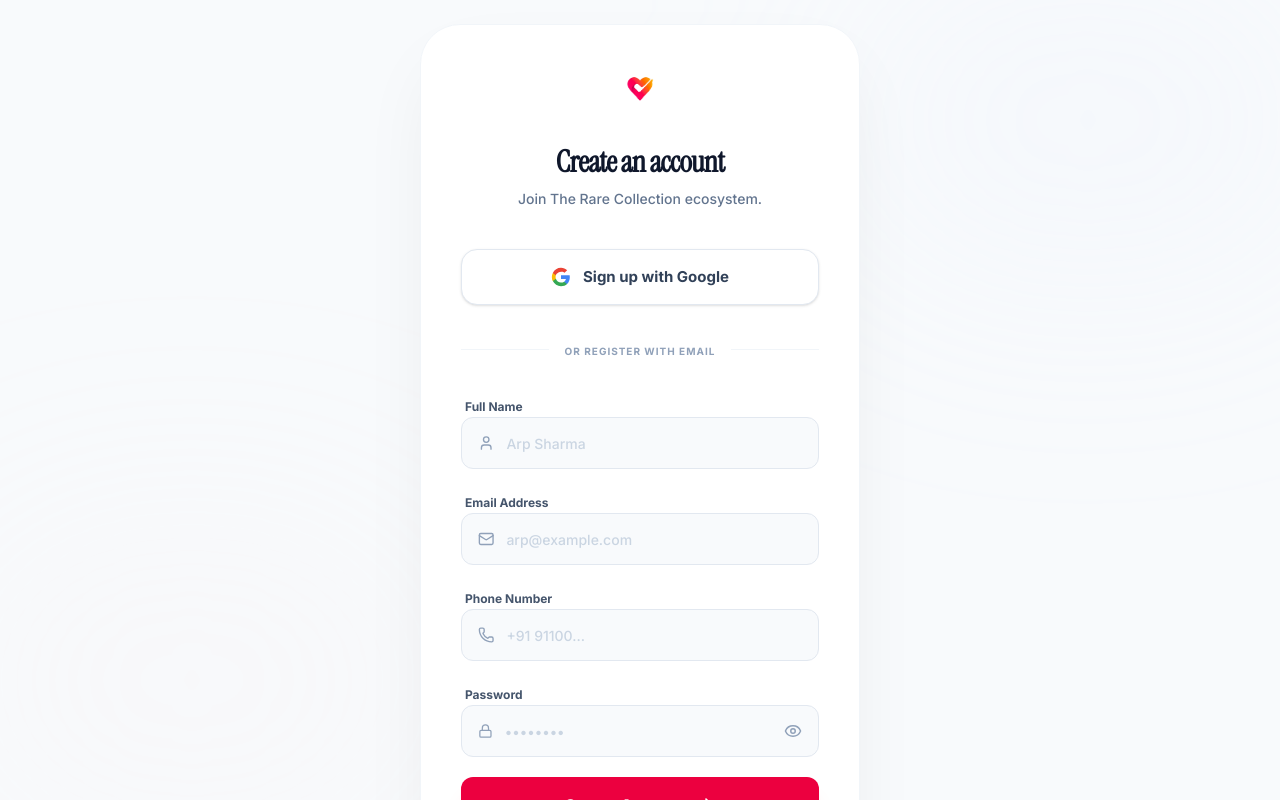
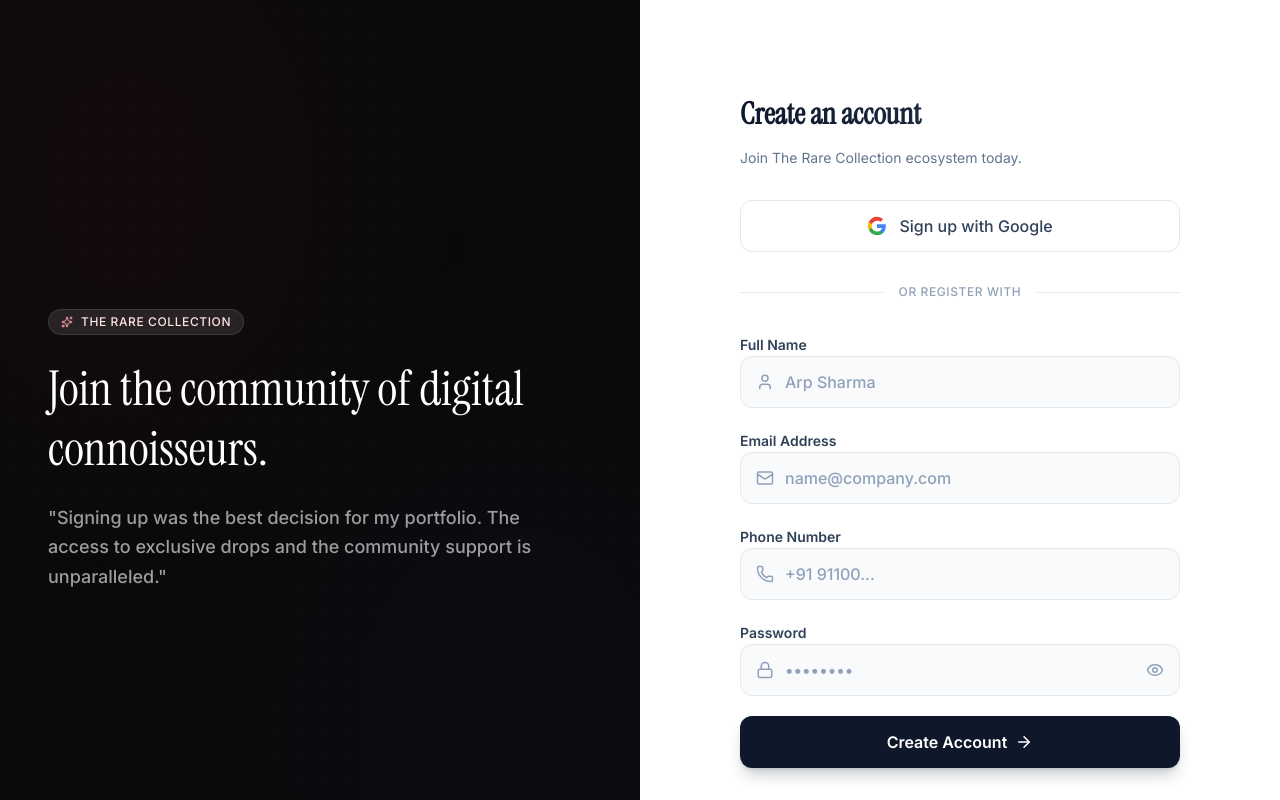
Before and after one commit to Sarthak4321/The-Rare-Collection, a Next.js app: page /auth/signup in a window 1280 px wide. Shown: the top 800 px of the page. Built offline with nearby package versions, Linux system fonts and the light colour scheme.

Commit message:
Redesign signup page with corporate split layout

```diff
--- a/src/app/auth/signup/page.tsx
+++ b/src/app/auth/signup/page.tsx
@@ -3,12 +3,16 @@
 import React, { useState } from "react";
 import { motion } from "framer-motion";
 import Link from "next/link";
-import { Mail, Lock, Eye, EyeOff, User, ArrowRight, ShieldCheck, Phone, Users, ChevronDown } from "lucide-react";
+import { Mail, Lock, Eye, EyeOff, ArrowRight, Loader2, Sparkles, User, Phone } from "lucide-react";
 import Logo from "../../../components/Logo";
 
 export default function SignupPage() {
     const [showPassword, setShowPassword] = useState(false);
     const [isLoading, setIsLoading] = useState(false);
+    const [name, setName] = useState("");
+    const [email, setEmail] = useState("");
+    const [phone, setPhone] = useState("");
+    const [password, setPassword] = useState("");
 
     const handleSubmit = async (e: React.FormEvent) => {
         e.preventDefault();
@@ -17,144 +21,197 @@
     };
 
     return (
-        <div className="min-h-screen w-full flex flex-col items-center justify-center bg-[#F8FAFC] p-6 selection:bg-rose-100 selection:text-rose-900">
-            {/* Background Decorations */}
-            <div className="fixed inset-0 pointer-events-none overflow-hidden">
-                <div className="absolute top-[-5%] right-[-5%] w-[40%] h-[40%] bg-blue-100/10 blur-[120px] rounded-full" />
-                <div className="absolute bottom-[-5%] left-[-5%] w-[40%] h-[40%] bg-rose-100/10 blur-[120px] rounded-full" />
+        <div className="min-h-screen w-full flex bg-[#FAFAFA]">
+            {/* Left Column - Brand & Visual */}
+            <div className="hidden lg:flex w-1/2 relative bg-[#0A0A0A] overflow-hidden flex-col justify-between p-12 text-white">
+                {/* Abstract Background patterns */}
+                <div className="absolute inset-0 opacity-20">
+                    <div className="absolute top-[-10%] left-[-10%] w-[60%] h-[60%] bg-rose-500/20 blur-[120px] rounded-full" />
+                    <div className="absolute bottom-[-10%] right-[-10%] w-[60%] h-[60%] bg-blue-600/20 blur-[120px] rounded-full" />
+                    <div className="absolute top-1/2 left-1/2 -translate-x-1/2 -translate-y-1/2 w-full h-full bg-[radial-gradient(circle_at_center,rgba(255,255,255,0.03)_1px,transparent_1px)] bg-[length:24px_24px]" />
                 </div>
 
-            <motion.div
-                initial={{ opacity: 0, scale: 0.95, y: 20 }}
-                animate={{ opacity: 1, scale: 1, y: 0 }}
-                transition={{ duration: 0.4, ease: [0.23, 1, 0.32, 1] }}
-                className="relative z-10 w-full max-w-[440px]"
-            >
-                <div className="bg-white rounded-[2.5rem] p-8 md:p-10 shadow-[0_32px_80px_-20px_rgba(0,0,0,0.08)] border border-slate-100">
-                    {/* Header */}
-                    <div className="text-center mb-10">
-                        <motion.div
-                            whileHover={{ scale: 1.05 }}
-                            transition={{ type: "spring", stiffness: 400, damping: 10 }}
-                            className="inline-block mb-6"
-                        >
-                            <Logo className="w-48 h-12" />
-                        </motion.div>
-                        <h1 className="text-2xl md:text-3xl font-extrabold text-slate-900 tracking-tight leading-tight">Create an account</h1>
-                        <p className="text-slate-500 font-medium text-sm mt-2">Join The Rare Collection ecosystem.</p>
+                <div className="relative z-10">
+                    <Logo className="w-40 h-auto invert brightness-200" />
                 </div>
 
-                    {/* Google Auth - Premium Look */}
-                    <button className="w-full flex items-center justify-center gap-3 py-4 px-4 border border-slate-200 rounded-2xl hover:bg-slate-50 transition-all font-bold text-slate-700 text-[15px] group bg-white shadow-sm hover:shadow-md mb-8">
-                        <svg className="w-5 h-5 group-hover:scale-110 transition-transform" viewBox="0 0 24 24">
+                <div className="relative z-10 max-w-lg">
+                    <motion.div
+                        initial={{ opacity: 0, y: 20 }}
+                        animate={{ opacity: 1, y: 0 }}
+                        transition={{ delay: 0.2, duration: 0.8 }}
+                    >
+                        <div className="flex items-center gap-2 mb-6 px-3 py-1 w-fit rounded-full bg-white/10 backdrop-blur-sm border border-white/10">
+                            <Sparkles className="w-3 h-3 text-rose-300" />
+                            <span className="text-xs font-medium text-rose-100 uppercase tracking-wider">The Rare Collection</span>
+                        </div>
+                        <h2 className="text-5xl font-serif font-light leading-tight mb-6">
+                            Join the community of digital connoisseurs.
+                        </h2>
+                        <p className="text-lg text-white/60 font-medium leading-relaxed">
+                            "Signing up was the best decision for my portfolio. The access to exclusive drops and the community support is unparalleled."
+                        </p>
+
+
+                    </motion.div>
+                </div>
+
+                <div className="relative z-10 text-xs text-white/30 flex justify-between">
+                    <p>© 2026 The Rare Collection</p>
+                    <div className="flex gap-4">
+                        <Link href="#" className="hover:text-white transition-colors">Privacy</Link>
+                        <Link href="#" className="hover:text-white transition-colors">Terms</Link>
+                    </div>
+                </div>
+            </div>
+
+            {/* Right Column - Signup Form */}
+            <div className="w-full lg:w-1/2 flex items-center justify-center p-6 sm:p-12 lg:p-24 bg-white relative">
+                {/* Mobile pattern */}
+                <div className="absolute inset-0 lg:hidden pointer-events-none">
+                    <div className="absolute top-0 right-0 w-[50%] h-[40%] bg-slate-50 blur-[80px] rounded-full opacity-50" />
+                </div>
+
+                <div className="w-full max-w-[440px] relative z-10">
+                    <motion.div
+                        initial={{ opacity: 0, y: 10 }}
+                        animate={{ opacity: 1, y: 0 }}
+                        transition={{ duration: 0.5 }}
+                    >
+                        <div className="flex lg:hidden mb-8 justify-center">
+                            <Logo className="w-40" />
+                        </div>
+
+                        <div className="mb-8 text-center lg:text-left">
+                            <h1 className="text-3xl font-bold bg-clip-text text-transparent bg-gradient-to-r from-slate-900 to-slate-700 pb-2">Create an account</h1>
+                            <p className="text-slate-500 mt-2 text-sm">Join The Rare Collection ecosystem today.</p>
+                        </div>
+
+                        {/* Social Login */}
+                        <button className="w-full h-[52px] flex items-center justify-center gap-3 bg-white border border-slate-200 text-slate-700 font-medium rounded-xl hover:bg-slate-50 hover:border-slate-300 transition-all focus:ring-4 focus:ring-slate-100 outline-none">
+                            <svg className="w-5 h-5" viewBox="0 0 24 24">
                                 <path d="M22.56 12.25c0-.78-.07-1.53-.2-2.25H12v4.26h5.92c-.26 1.37-1.04 2.53-2.21 3.31v2.77h3.57c2.08-1.92 3.28-4.74 3.28-8.09z" fill="#4285F4" />
                                 <path d="M12 23c2.97 0 5.46-.98 7.28-2.66l-3.57-2.77c-.98.66-2.23 1.06-3.71 1.06-2.86 0-5.29-1.93-6.16-4.53H2.18v2.84C3.99 20.53 7.7 23 12 23z" fill="#34A853" />
                                 <path d="M5.84 14.09c-.22-.66-.35-1.36-.35-2.09s.13-1.43.35-2.09V7.07H2.18C1.43 8.55 1 10.22 1 12s.43 3.45 1.18 4.93l2.85-2.22.81-.62z" fill="#FBBC05" />
                                 <path d="M12 5.38c1.62 0 3.06.56 4.21 1.64l3.15-3.15C17.45 2.09 14.97 1 12 1 7.7 1 3.99 3.47 2.18 7.07l3.66 2.84c.87-2.6 3.3-4.53 12-4.53z" fill="#EA4335" />
                             </svg>
-                        Sign up with Google
+                            <span className="font-sans">Sign up with Google</span>
                         </button>
 
-                    {/* Divider */}
-                    <div className="relative mb-8 text-center">
+                        <div className="relative my-8">
                             <div className="absolute inset-0 flex items-center">
-                            <div className="w-full border-t border-slate-100"></div>
+                                <div className="w-full border-t border-slate-200"></div>
                             </div>
-                        <span className="relative bg-white px-4 text-[10px] font-bold text-slate-400 uppercase tracking-widest">Or Register with Email</span>
+                            <div className="relative flex justify-center text-xs uppercase">
+                                <span className="bg-white px-4 text-slate-400 font-medium tracking-wider">Or register with</span>
+                            </div>
                         </div>
 
-                    {/* Form - Compact & Pro */}
                         <form onSubmit={handleSubmit} className="space-y-5">
-                        {/* Full Name */}
-                        <div className="space-y-1.5">
-                            <label className="text-xs font-bold text-slate-600 ml-1">Full Name</label>
-                            <div className="flex items-center gap-3 bg-slate-50 border border-slate-200 rounded-xl px-4 h-[52px] group focus-within:bg-white focus-within:border-rose-500 focus-within:ring-4 focus-within:ring-rose-500/5 transition-all outline-none">
-                                <User className="text-slate-400 group-focus-within:text-rose-500 transition-colors" size={18} />
+                            <div className="space-y-2">
+                                <label className="text-sm font-semibold text-slate-700" htmlFor="name">Full Name</label>
+                                <div className="relative group">
+                                    <div className="absolute left-4 top-1/2 -translate-y-1/2 text-slate-400 group-focus-within:text-slate-800 transition-colors">
+                                        <User size={18} />
+                                    </div>
                                     <input
+                                        id="name"
                                         type="text"
+                                        value={name}
+                                        onChange={(e) => setName(e.target.value)}
                                         required
+                                        className="w-full h-[52px] pl-11 pr-4 bg-slate-50 border border-slate-200 rounded-xl text-slate-900 placeholder:text-slate-400 focus:bg-white focus:border-slate-800 focus:ring-4 focus:ring-slate-100 transition-all outline-none font-medium"
                                         placeholder="Arp Sharma"
-                                    className="w-full bg-transparent focus:outline-none text-slate-900 font-medium text-[14px] border-none ring-0 placeholder:text-slate-300"
                                     />
                                 </div>
                             </div>
 
-                        {/* Email Address */}
-                        <div className="space-y-1.5">
-                            <label className="text-xs font-bold text-slate-600 ml-1">Email Address</label>
-                            <div className="flex items-center gap-3 bg-slate-50 border border-slate-200 rounded-xl px-4 h-[52px] group focus-within:bg-white focus-within:border-rose-500 focus-within:ring-4 focus-within:ring-rose-500/5 transition-all outline-none">
-                                <Mail className="text-slate-400 group-focus-within:text-rose-500 transition-colors" size={18} />
+                            <div className="space-y-2">
+                                <label className="text-sm font-semibold text-slate-700" htmlFor="email">Email Address</label>
+                                <div className="relative group">
+                                    <div className="absolute left-4 top-1/2 -translate-y-1/2 text-slate-400 group-focus-within:text-slate-800 transition-colors">
+                                        <Mail size={18} />
+                                    </div>
                                     <input
+                                        id="email"
                                         type="email"
+                                        value={email}
+                                        onChange={(e) => setEmail(e.target.value)}
                                         required
-                                    placeholder="arp@example.com"
-                                    className="w-full bg-transparent focus:outline-none text-slate-900 font-medium text-[14px] border-none ring-0 placeholder:text-slate-300"
+                                        className="w-full h-[52px] pl-11 pr-4 bg-slate-50 border border-slate-200 rounded-xl text-slate-900 placeholder:text-slate-400 focus:bg-white focus:border-slate-800 focus:ring-4 focus:ring-slate-100 transition-all outline-none font-medium"
+                                        placeholder="name@company.com"
                                     />
                                 </div>
                             </div>
 
-                        {/* Phone Number */}
-                        <div className="space-y-1.5">
-                            <label className="text-xs font-bold text-slate-600 ml-1">Phone Number</label>
-                            <div className="flex items-center gap-3 bg-slate-50 border border-slate-200 rounded-xl px-4 h-[52px] group focus-within:bg-white focus-within:border-rose-500 focus-within:ring-4 focus-within:ring-rose-500/5 transition-all outline-none">
-                                <Phone className="text-slate-400 group-focus-within:text-rose-500 transition-colors" size={18} />
+                            <div className="space-y-2">
+                                <label className="text-sm font-semibold text-slate-700" htmlFor="phone">Phone Number</label>
+                                <div className="relative group">
+                                    <div className="absolute left-4 top-1/2 -translate-y-1/2 text-slate-400 group-focus-within:text-slate-800 transition-colors">
+                                        <Phone size={18} />
+                                    </div>
                                     <input
+                                        id="phone"
                                         type="tel"
+                                        value={phone}
+                                        onChange={(e) => setPhone(e.target.value)}
                                         required
+                                        className="w-full h-[52px] pl-11 pr-4 bg-slate-50 border border-slate-200 rounded-xl text-slate-900 placeholder:text-slate-400 focus:bg-white focus:border-slate-800 focus:ring-4 focus:ring-slate-100 transition-all outline-none font-medium"
                                         placeholder="+91 91100..."
-                                    className="w-full bg-transparent focus:outline-none text-slate-900 font-medium text-[14px] border-none ring-0 placeholder:text-slate-300"
                                     />
                                 </div>
                             </div>
 
-                        {/* Password */}
-                        <div className="space-y-1.5">
-                            <label className="text-xs font-bold text-slate-600 ml-1">Password</label>
-                            <div className="flex items-center gap-3 bg-slate-50 border border-slate-200 rounded-xl px-4 h-[52px] group focus-within:bg-white focus-within:border-rose-500 focus-within:ring-4 focus-within:ring-rose-500/5 transition-all outline-none relative">
-                                <Lock className="text-slate-400 group-focus-within:text-rose-500 transition-colors" size={18} />
+                            <div className="space-y-2">
+                                <label className="text-sm font-semibold text-slate-700" htmlFor="password">Password</label>
+                                <div className="relative group">
+                                    <div className="absolute left-4 top-1/2 -translate-y-1/2 text-slate-400 group-focus-within:text-slate-800 transition-colors">
+                                        <Lock size={18} />
+                                    </div>
                                     <input
+                                        id="password"
                                         type={showPassword ? "text" : "password"}
+                                        value={password}
+                                        onChange={(e) => setPassword(e.target.value)}
                                         required
+                                        className="w-full h-[52px] pl-11 pr-12 bg-slate-50 border border-slate-200 rounded-xl text-slate-900 placeholder:text-slate-400 focus:bg-white focus:border-slate-800 focus:ring-4 focus:ring-slate-100 transition-all outline-none font-medium"
                                         placeholder="••••••••"
-                                    className="w-full bg-transparent focus:outline-none text-slate-900 font-medium text-[14px] border-none ring-0 placeholder:text-slate-300"
                                     />
                                     <button
                                         type="button"
                                         onClick={() => setShowPassword(!showPassword)}
-                                    className="text-slate-400 hover:text-slate-600 transition-colors shrink-0 outline-none"
+                                        className="absolute right-4 top-1/2 -translate-y-1/2 text-slate-400 hover:text-slate-700 transition-colors outline-none"
                                     >
                                         {showPassword ? <EyeOff size={18} /> : <Eye size={18} />}
                                     </button>
                                 </div>
                             </div>
 
-                        {/* Submit Button */}
                             <button
                                 type="submit"
                                 disabled={isLoading}
-                            className="w-full bg-rose-600 hover:bg-rose-700 text-white font-extrabold py-4 rounded-xl transition-all shadow-xl shadow-rose-100 active:scale-[0.98] disabled:opacity-70 flex items-center justify-center gap-2 text-base mt-2"
+                                className="w-full h-[52px] bg-slate-900 text-white font-semibold rounded-xl hover:bg-black transition-all transform active:scale-[0.99] disabled:opacity-70 disabled:cursor-not-allowed flex items-center justify-center gap-2 shadow-lg shadow-slate-900/20 mt-2"
                             >
                                 {isLoading ? (
-                                <div className="w-5 h-5 border-2 border-white/30 border-t-white rounded-full animate-spin" />
+                                    <Loader2 className="animate-spin" size={20} />
                                 ) : (
                                     <>
                                         Create Account
-                                    <ArrowRight size={20} />
+                                        <ArrowRight size={18} />
                                     </>
                                 )}
                             </button>
                         </form>
 
-                    <p className="text-center mt-10 text-[14px] font-bold text-slate-400">
-                        Already have an account? <Link href="/auth/login" className="text-rose-600 hover:text-rose-700 transition-colors">Log in</Link>
-                    </p>
+                        <div className="mt-8 text-center text-sm">
+                            <span className="text-slate-500">Already have an account? </span>
+                            <Link href="/auth/login" className="font-bold text-slate-900 hover:text-rose-600 transition-colors underline decoration-slate-200 underline-offset-4 hover:decoration-rose-600">
+                                Log in
+                            </Link>
                         </div>
-
-                {/* Footer Copy */}
-                <p className="mt-8 text-center text-[10px] text-slate-400 font-bold uppercase tracking-[0.4em]">
-                    The Rare Collection &copy; 2026
-                </p>
                     </motion.div>
+                </div>
+            </div>
         </div>
     );
 }
```
Lines whose indentation alone changed are shown as unchanged.
